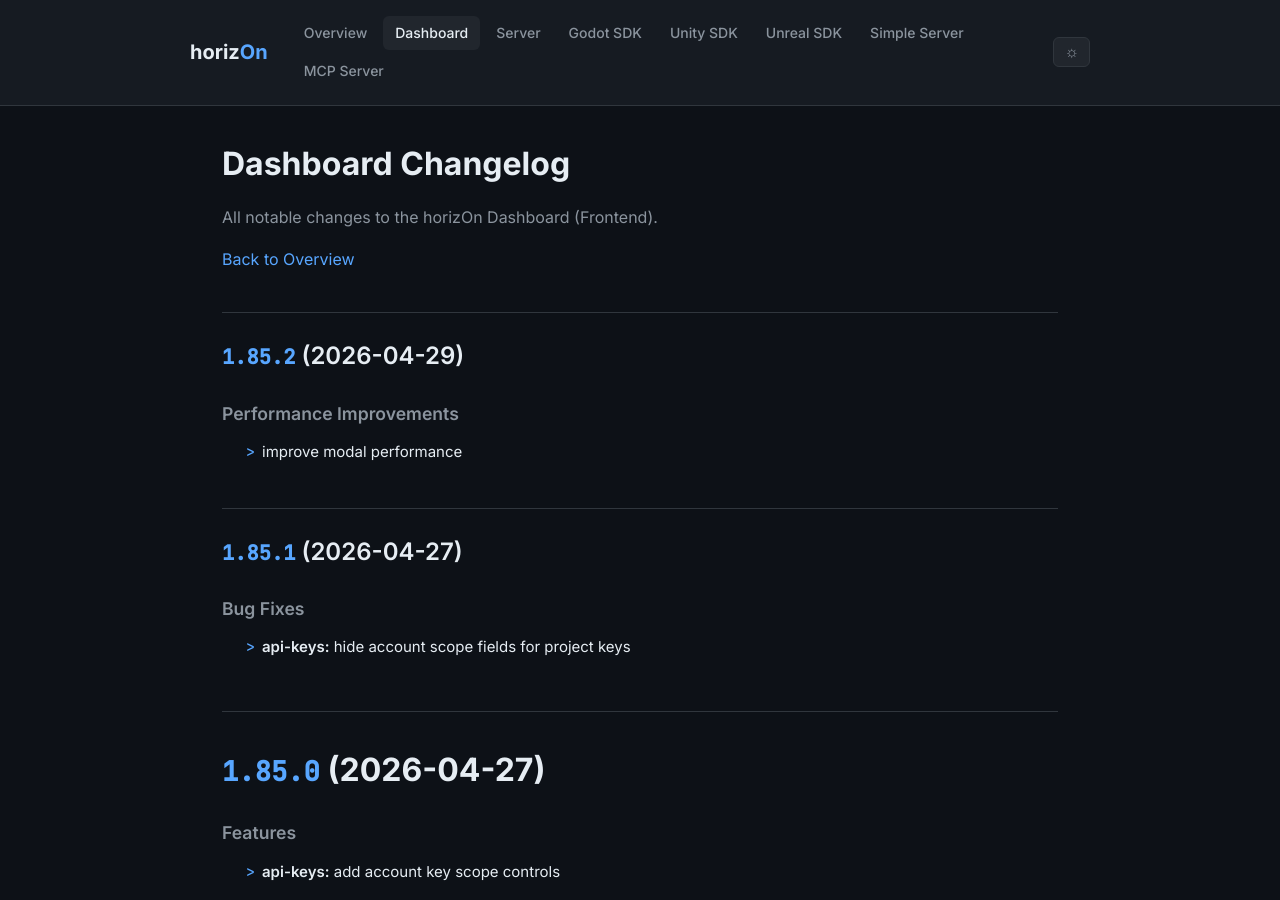
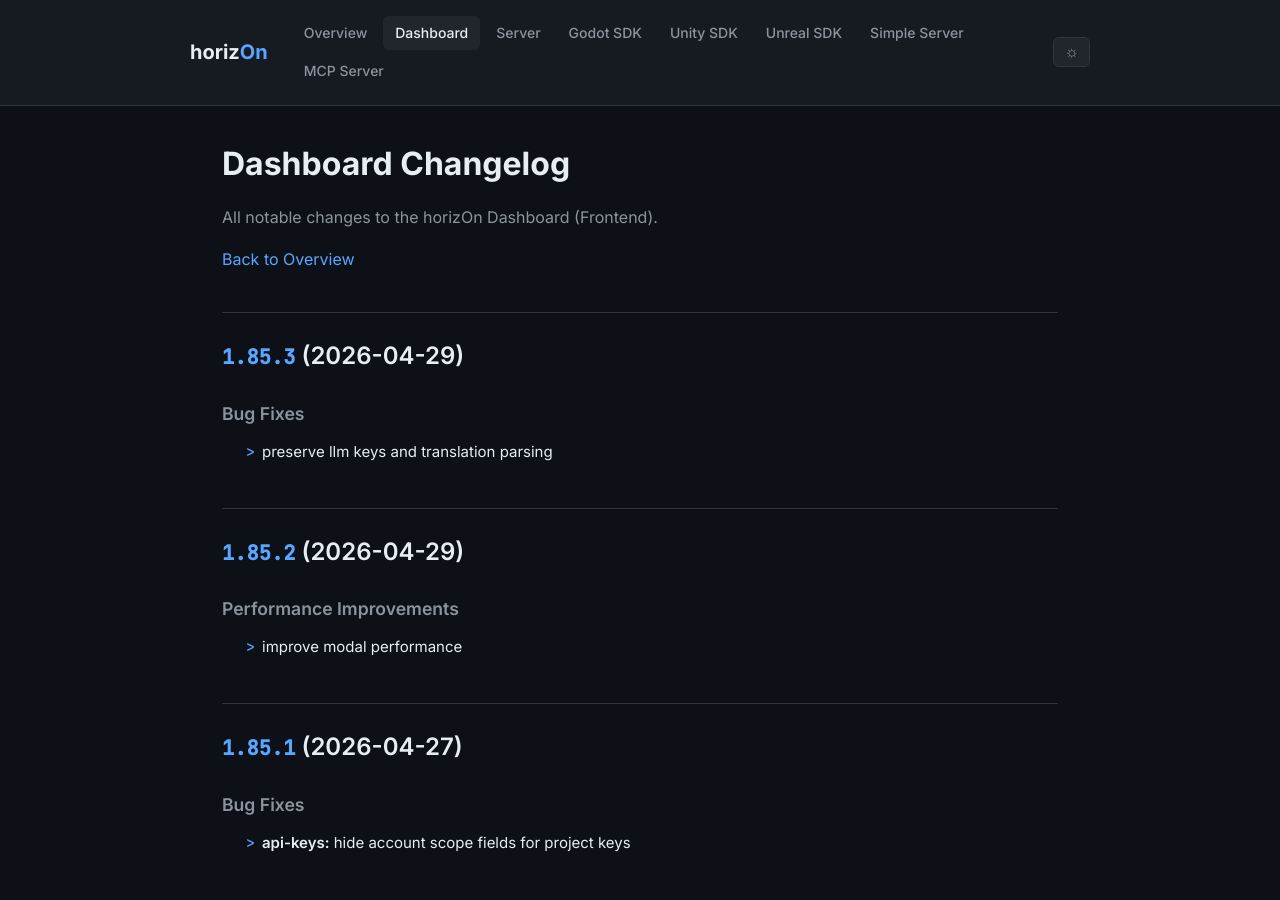
Before and after one commit to ProjectMakersDE/horizOn-Changelog, a Jekyll site: the page built from dashboard-changelog.md, in a window 1280 px wide and 900 px high. Built offline with Jekyll 4.4.1, drawn with Linux system fonts in a browser that asks for light colours.

Commit message:
chore: sync changelogs [skip ci]

```diff
--- a/dashboard-changelog.md
+++ b/dashboard-changelog.md
@@ -8,6 +8,13 @@ title: Dashboard Changelog
 All notable changes to the horizOn Dashboard (Frontend).
 
 [Back to Overview](.)
+
+## [1.85.3](https://github.com/ProjectMakersDE/horizOn-Dashboard/compare/v1.85.2...v1.85.3) (2026-04-29)
+
+
+### Bug Fixes
+
+* preserve llm keys and translation parsing ([fe6233e](https://github.com/ProjectMakersDE/horizOn-Dashboard/commit/fe6233e5fde9b0c6843e4e2299c6bc96ebe5f5dc))
 
 ## [1.85.2](https://github.com/ProjectMakersDE/horizOn-Dashboard/compare/v1.85.1...v1.85.2) (2026-04-29)
 
```
Also changed, not shown: index.md (+1 -1 lines).
